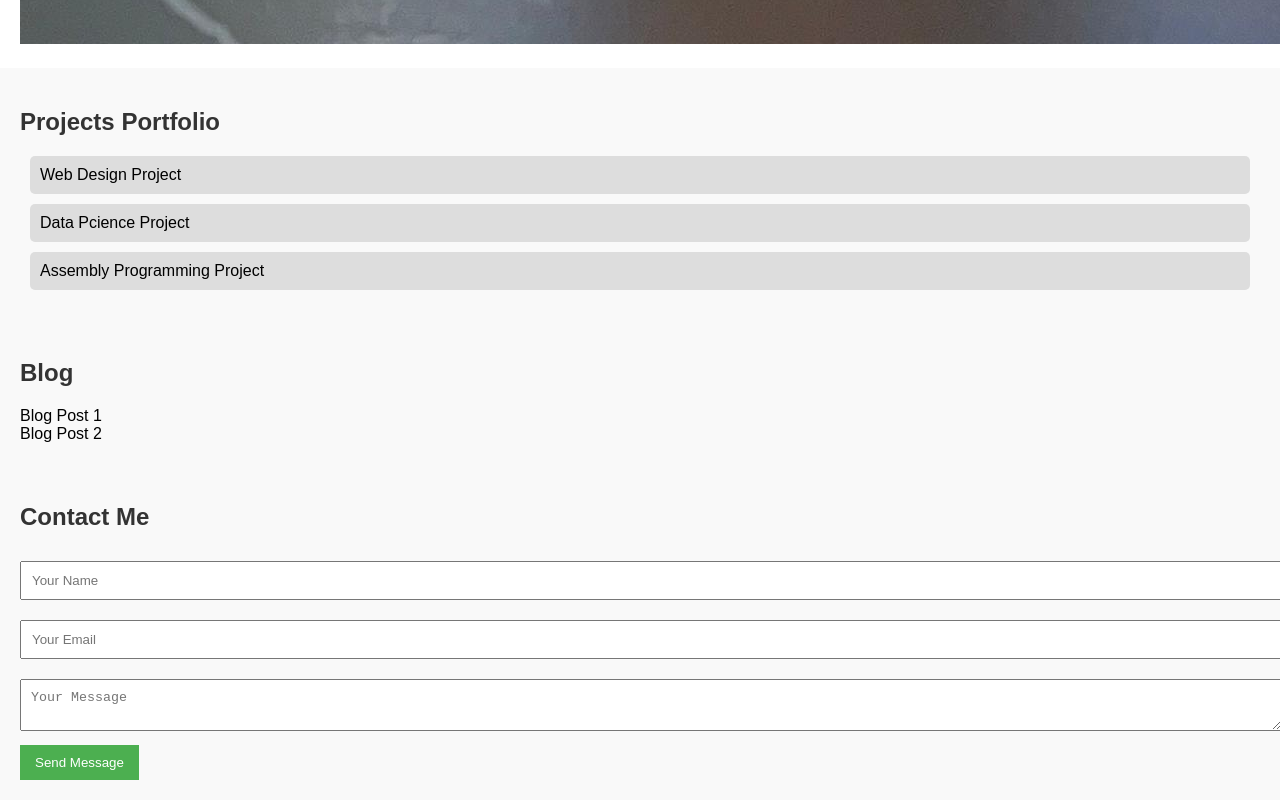
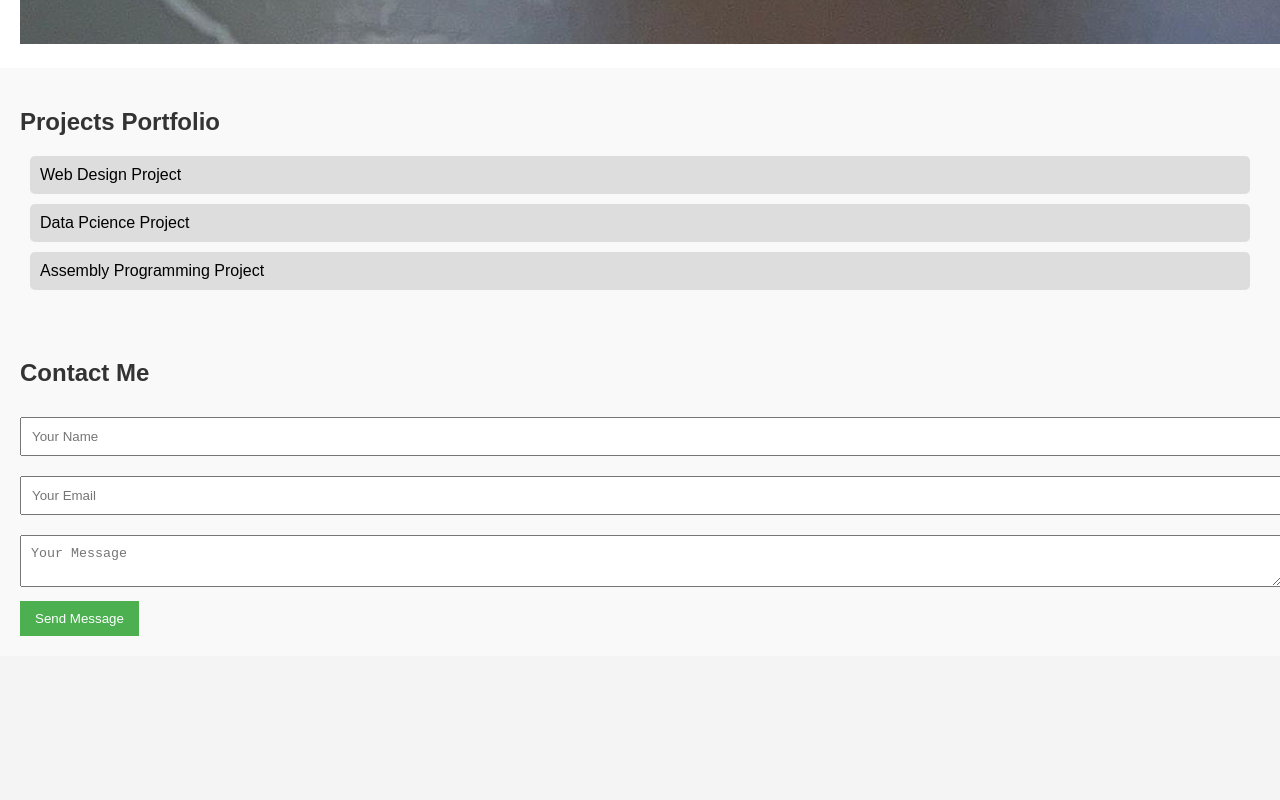
Before and after one commit to lexkaranu/personal-website, a plain HTML site: page index.html in a window 1280 px wide. Shown: the part 3736-4536 px from the top of the page. After the commit the page ends 4392 px from the top, so only its background shows below. Drawn offline with Linux system fonts and the light colour scheme.

Commit message:
Update index.html

```diff
--- a/index.html
+++ b/index.html
@@ -27,11 +27,8 @@
         <div class="project" id="project3">Assembly Programming Project </div>
     </section>
 
-    <section id="blog">
-        <h2>Blog</h2>
-        <div class="post">Blog Post 1</div>
-        <div class="post">Blog Post 2</div>
-    </section>
+
+
 
     <section id="contact">
         <h2>Contact Me</h2>
```
